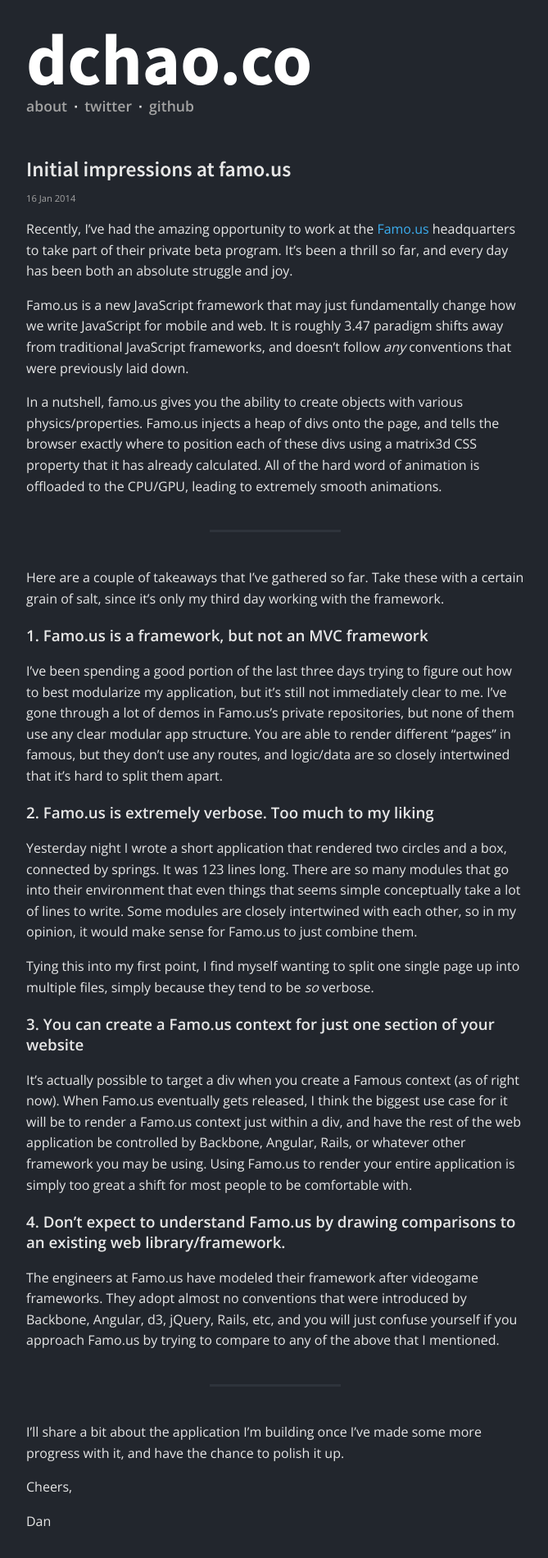
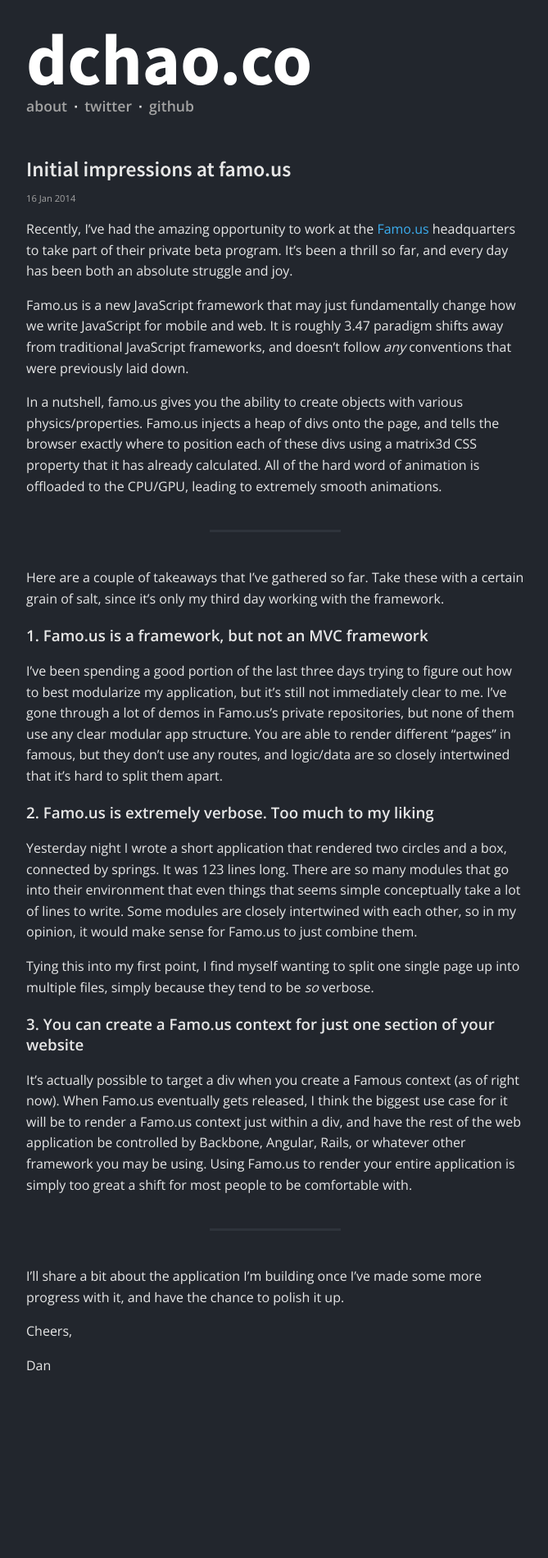
Before and after one commit to bioball/bioball.github.io, a Jekyll site: the page built from _posts/2014-01-16-initial-impressions-at-famous.md, in a window 1280 px wide. Shown: the whole page at 82% size, without its empty margins (64-733 px from the left). Built offline with Jekyll 4.4.1, drawn with Linux system fonts in a browser that asks for light colours; Markdown is read by kramdown in place of the engine named in the settings; after the commit the page ends 1711 px from its top, so only the background shows below that.

Commit message:
less to read

```diff
--- a/_posts/2014-01-16-initial-impressions-at-famous.md
+++ b/_posts/2014-01-16-initial-impressions-at-famous.md
@@ -28,10 +28,6 @@ Tying this into my first point, I find myself wanting to split one single page u
 
 It's actually possible to target a div when you create a Famous context (as of right now). When Famo.us eventually gets released, I think the biggest use case for it will be to render a Famo.us context just within a div, and have the rest of the web application be controlled by Backbone, Angular, Rails, or whatever other framework you may be using. Using Famo.us to render your entire application is simply too great a shift for most people to be comfortable with.
 
-### 4. Don't expect to understand Famo.us by drawing comparisons to an existing web library/framework.
-
-The engineers at Famo.us have modeled their framework after videogame frameworks. They adopt almost no conventions that were introduced by Backbone, Angular, d3, jQuery, Rails, etc, and you will just confuse yourself if you approach Famo.us by trying to compare to any of the above that I mentioned.
-
 ---
 
 I'll share a bit about the application I'm building once I've made some more progress with it, and have the chance to polish it up.
```
